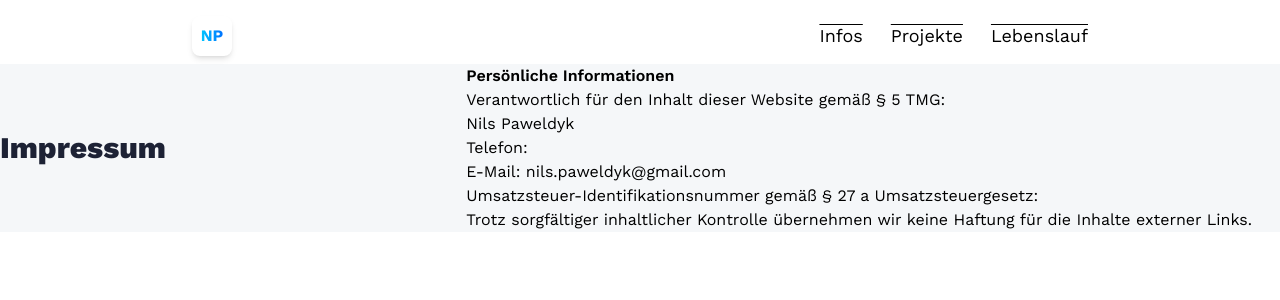
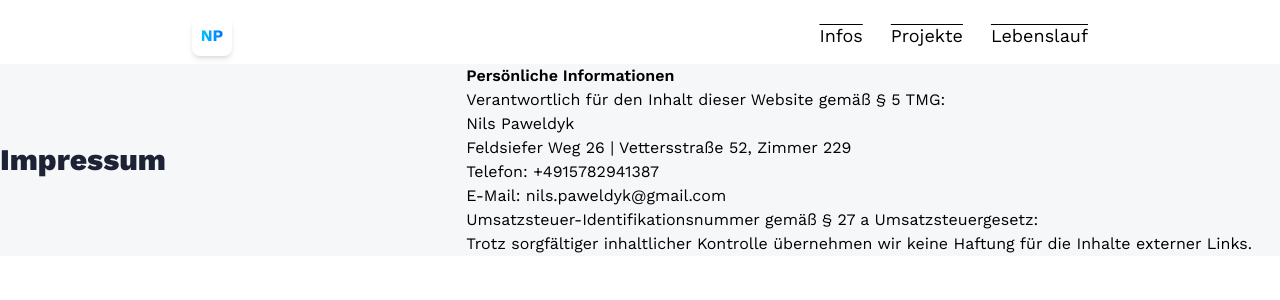
Before and after one commit to Froschlii/webpage, a React (Vite) app: page /impressum in a window 1280 px wide. Shown: the top 300 px of the page. Built offline with nearby package versions, Linux system fonts and the light colour scheme.

Commit message:
sumbit cs50

```diff
--- a/src/constants/index.js
+++ b/src/constants/index.js
@@ -110,7 +110,7 @@ export const projects = [
         theme: 'btn-back-red',
         name: 'CS50x at Harvard',
         description: 'Im Fokus des Projekts lagen algorithmisches Denken, Abstraktion, Datenstrukturen und verschiedene Programmiersprachen wie C, Python, SQL, HTML, CSS und JavaScript. Das abschließende Projekt stellt diese Website dar, bei der ich node.js und react verwendet habe.',
-        link: 'https://cs50.harvard.edu/x/2023/',
+        link: 'https://certificates.cs50.io/9385aeb6-91e5-48b1-b047-89088b8106b0.pdf?size=letter',
     },
     {
         iconUrl: javascript,
--- a/src/pages/Impressum.jsx
+++ b/src/pages/Impressum.jsx
@@ -12,9 +12,9 @@ const Impressum = () => {
                 <li>{haftungsausschluss.impressum.header}</li>
                 <li>{lebenslaufData.personalInfo.name}</li>
                 <li>{lebenslaufData.personalInfo.adress}</li>
-                <li>{lebenslaufData.personalInfo.Anschrift}</li>
+                <li>{lebenslaufData.personalInfo.anschrift}</li>
                 <li>{lebenslaufData.personalInfo.impressumort}</li>
-                <li>Telefon: {lebenslaufData.personalInfo.Telefon}</li>
+                <li>Telefon: {lebenslaufData.personalInfo.phone}</li>
                 <li>E-Mail: {lebenslaufData.personalInfo.email}</li>
                 <li>{haftungsausschluss.impressum.steueridentifikationsnummer}</li>
                 <li>{haftungsausschluss.impressum.haftungshinweis}</li>
```
Also changed, not shown: src/README.md.
